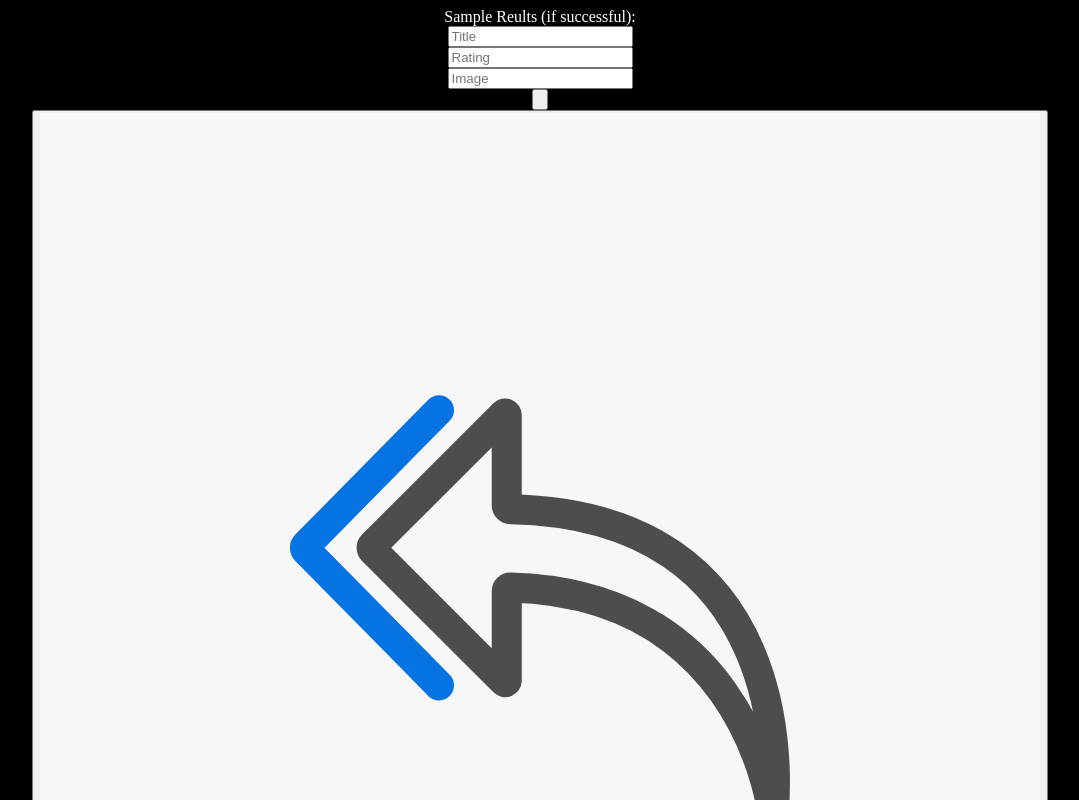
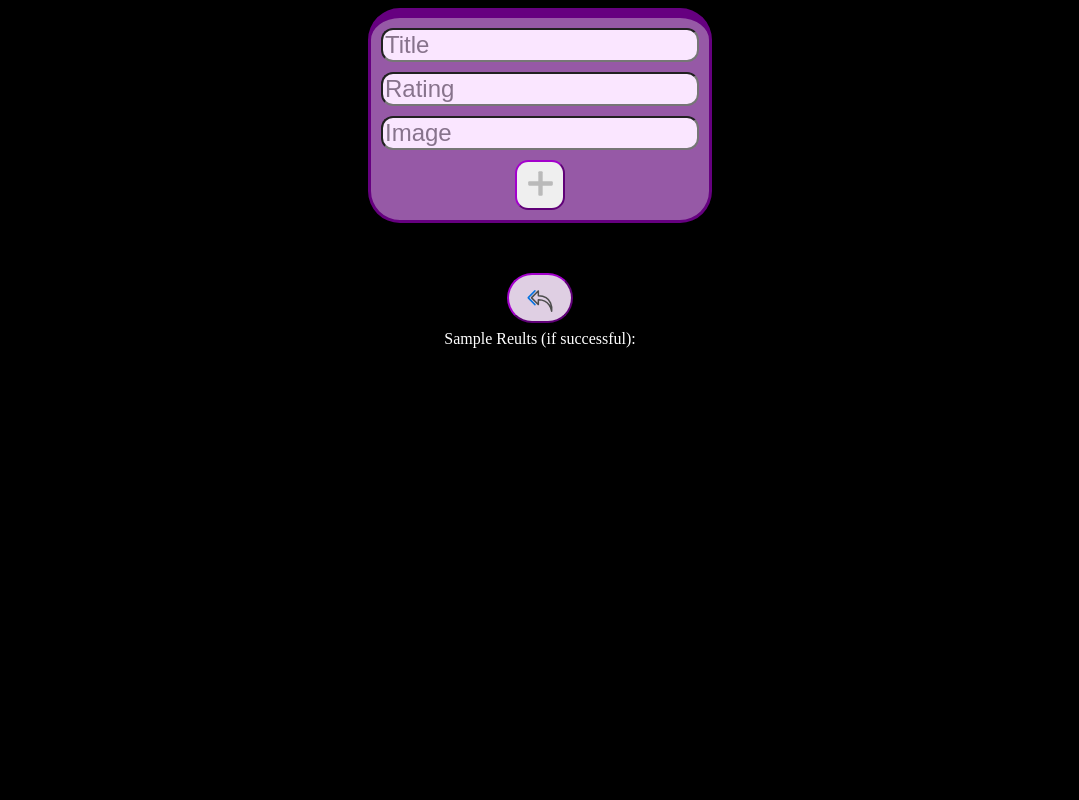
Before and after one commit to notrandomath/Omar-s-Entertainmentopedia, a React (Create React App) app in the folder client/: page /add in a window 1280 px wide. Shown: the top 800 px of the page, without its empty margins (100-1179 px from the left). Built offline with nearby package versions, Linux system fonts and the light colour scheme.

Commit message:
Beautified Design

```diff
--- a/client/src/pages/addPage/addPage.js
+++ b/client/src/pages/addPage/addPage.js
@@ -19,7 +19,7 @@ function AddPage() {
 
   const validationSchema = Yup.object().shape({
       title: Yup.string().required("You must input a title"),
-      rating: Yup.number("You must input a integer").integer("You must input an integer").min(0).max(10).required("You must input a number"),
+      rating: Yup.number("You must input an integer").integer("You must input an integer").min(0).max(10).required("You must input an integer"),
       img: Yup.string().required("You must input a valid image link")
   })
 
@@ -32,26 +32,22 @@ function AddPage() {
 
   return (
     <div className="addPage">
-      <div className="sampleResult">
-        Sample Reults (if successful):
-        <SearchResults listOfAnime={listOfAnime} setListOfAnime={setListOfAnime}/>
-      </div>
       <Formik initialValues={initialValues} onSubmit={handleSubmit} validationSchema={validationSchema}>
           <Form className="createForm">
               <Field
-                    id="titleInput"
+                  id="fieldEntry"
                   name="title"
                   placeholder="Title"
               />
               <ErrorMessage name="title" component="span"/>
               <Field
-                    id="ratingInput"
+                  id="fieldEntry"
                   name="rating"
                   placeholder="Rating"
               />
               <ErrorMessage name="rating" component="span"/>
               <Field
-                    id="imgInput"
+                  id="fieldEntry"
                   name="img"
                   placeholder="Image"
               />
@@ -68,6 +64,10 @@ function AddPage() {
             </button>
           </form>
       </div>
+      <div className="sampleResult">
+        Sample Reults (if successful):
+        <SearchResults listOfAnime={listOfAnime} setListOfAnime={setListOfAnime}/>
+      </div>
     </div>
   )
 }
--- a/client/src/pages/addPage/addPage.scss
+++ b/client/src/pages/addPage/addPage.scss
@@ -3,10 +3,75 @@
     display: flex;
     flex-direction: column;
     align-items: center;
+
     .createForm{
+        border-top: 10px;
         display: flex;
         flex-direction: column;
         align-items: center;
+        border-radius: 2em;
+        background-color: rgb(150, 89, 166);
+        border-style: solid;
+        border-color: rgb(102, 0, 128);
+
+        ::placeholder { /* Chrome, Firefox, Opera, Safari 10.1+ */
+            color: rgb(135, 115, 140);
+            opacity: 1; /* Firefox */
+          }
+
+          :-ms-input-placeholder { /* Internet Explorer 10-11 */
+            color: rgb(135, 115, 140);
+          }
+
+          ::-ms-input-placeholder { /* Microsoft Edge */
+            color: rgb(135, 115, 140);
+          }
+
+        #fieldEntry{
+            margin: 10px 10px 0px 10px;
+            color:	rgb(82, 0, 102);
+            background-color: rgb(250, 230, 255);
+            border-radius: 0.5em;
+            font-size: 24px;
+        }
+
+        span{
+            margin: 5px 5px 5px 5px;
+            color: rgb(120, 0, 0);
+        }
+
+        button{
+            width: 50px;
+            height: 50px;
+            left: 22.5%;
+            top: 0%;
+            border-radius: 1em;
+            margin: 10px 10px 10px 10px;
+            border-color: rgb(163, 0, 204);
+            cursor: pointer;
+
+            img{
+                width: 25px;
+                height: 25px;
+            }
+        }
+    }
+    .backButton{
+        button{
+            background-color: rgb(223, 207, 227);
+            margin-top: 50px;
+            height: 50px;
+            border-radius: 2em;
+            border-color: rgb(163, 0, 204);
+            cursor: pointer;
+        }
+        img{
+            width: 50px;
+            height: 50px;
+        }
+    }
+    .sampleResult{
+        align-self: stretch;
     }
 
 }
```
Also changed, not shown: client/public/assets/back.svg, 1 other file (tests, documents, lock files or other folders). Lines whose indentation alone changed are shown as unchanged.
